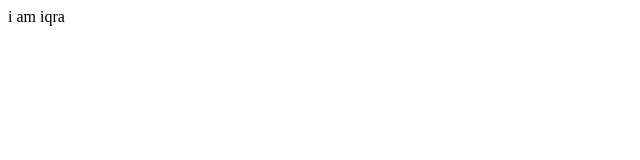
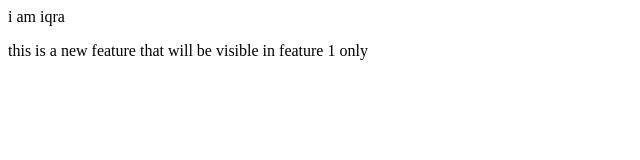
Before and after one commit to raheemiqra531-cloud/localrepo, a plain HTML site: page index.html in a window 1280 px wide. Shown: the whole page, without its empty margins (0-640 px from the left). Drawn offline with Linux system fonts and the light colour scheme.

Commit message:
new feature

```diff
--- a/index.html
+++ b/index.html
@@ -1 +1,2 @@
 <p>i am iqra</p>
+<p>this is a new feature that will be visible in feature 1 only</p>
```
